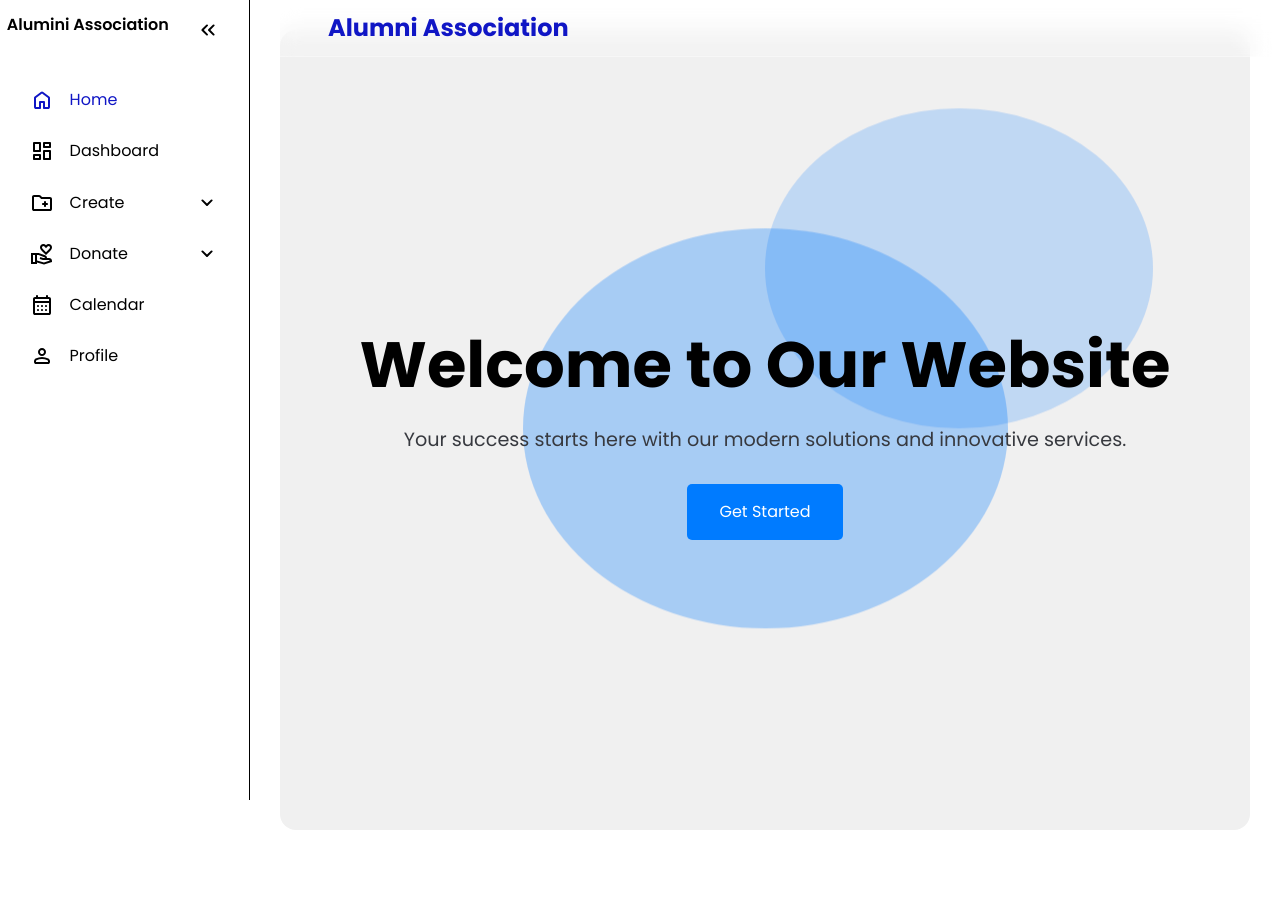
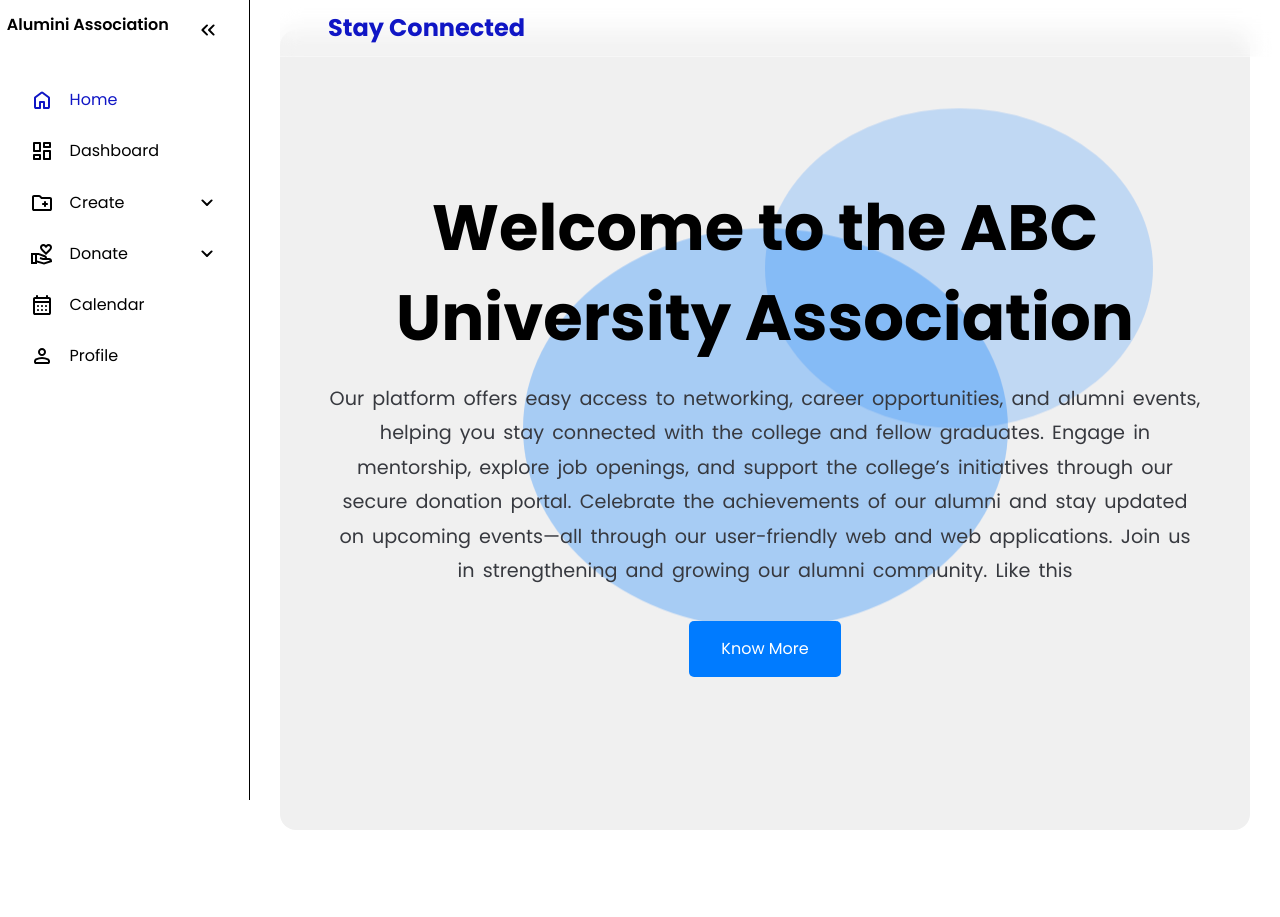
Before and after one commit to Ayushcodespy/prototype_demo, a Flask app: page / in a window 1280 px wide. Shown: the top 917 px of the page. Run offline with Flask 3, Linux system fonts and the light colour scheme; the visitor is signed in with stand-in values (Sample User, id 1).

Commit message:
Content updated

```diff
--- a/static/styles/common.css
+++ b/static/styles/common.css
@@ -296,6 +296,8 @@ main p{
 }
 
 .hero p {
+  line-height: 1.8;
+  word-spacing: 3px;
   font-size: 1.2rem;
   margin-bottom: 2rem;
   animation: fadeInUp 1.5s ease-out 0.5s;
--- a/static/styles/home.css
+++ b/static/styles/home.css
@@ -4,6 +4,10 @@
     overflow: hidden;
     max-width: 1200px;
     margin: 0 70px 55px;
+}
+
+.success-story-heading{
+  color: var(--base-clr);
 }
 
 .stories-container{
--- a/templates/home.html
+++ b/templates/home.html
@@ -103,15 +103,15 @@
      <div class="_header">
        <div class="_header-content">
          <!-- <img src="logo.png" alt="Logo" class="logo"> -->
-         <h1 class="site-name">Alumni Association</h1>
+         <h1 class="site-name">Stay Connected</h1>
        </div>
      </div>
 
      <section class="hero user_section">
        <div class="hero-content">
-         <h1>Welcome to Our Website</h1>
-         <p>Your success starts here with our modern solutions and innovative services.</p>
-         <a href="#get-started" class="cta-button">Get Started</a>
+         <h1>Welcome to the ABC University Association</h1>
+         <p>Our platform offers easy access to networking, career opportunities, and alumni events, helping you stay connected with the college and fellow graduates. Engage in mentorship, explore job openings, and support the college’s initiatives through our secure donation portal. Celebrate the achievements of our alumni and stay updated on upcoming events—all through our user-friendly web and web applications. Join us in strengthening and growing our alumni community. Like this</p>
+         <a href="#ABC_University" class="cta-button">Know More</a>
        </div>
        <div class="background-shape"></div>
        <div class="background-shape background-shape2"></div>
@@ -127,6 +127,7 @@
 
      <!-- stories -->
      <div class="container stories-container">
+      <div class="user_section success-story-heading"><h1>High-Flyers</h1></div>
      <div class="swiper">
        <div class="slider-wrapper">
            <div class="card-list swiper-wrapper">
@@ -139,22 +140,22 @@
 
                <div class="card-item swiper-slide">
                    <img class="user-image" src="https://tse3.mm.bing.net/th?id=OIP.iOJ3d7QnoKo7X0GrBQf97gHaHa&pid=Api&P=0&h=180" alt="">
-                   <h2 class="user-name">Navneet Vishwakarma</h2>
-                   <p class="user-profession">Software Developer</p>
+                   <h2 class="user-name">Navneet Singh</h2>
+                   <p class="user-profession">Game Developer</p>
                    <button class="message-button">Message</button>
                </div>
 
                <div class="card-item swiper-slide">
                    <img class="user-image" src="https://tse3.mm.bing.net/th?id=OIP.iOJ3d7QnoKo7X0GrBQf97gHaHa&pid=Api&P=0&h=180" alt="">
-                   <h2 class="user-name">Vivek Tomar</h2>
-                   <p class="user-profession">Software Developer</p>
+                   <h2 class="user-name">Chetan sen</h2>
+                   <p class="user-profession">UI/UX Designer</p>
                    <button class="message-button">Message</button>
                </div>
 
                <div class="card-item swiper-slide">
                    <img class="user-image" src="https://tse3.mm.bing.net/th?id=OIP.iOJ3d7QnoKo7X0GrBQf97gHaHa&pid=Api&P=0&h=180" alt="">
                    <h2 class="user-name">John Uikey</h2>
-                   <p class="user-profession">Software Developer</p>
+                   <p class="user-profession">Android Developer</p>
                    <button class="message-button">Message</button>
                </div>
            </div>
```
